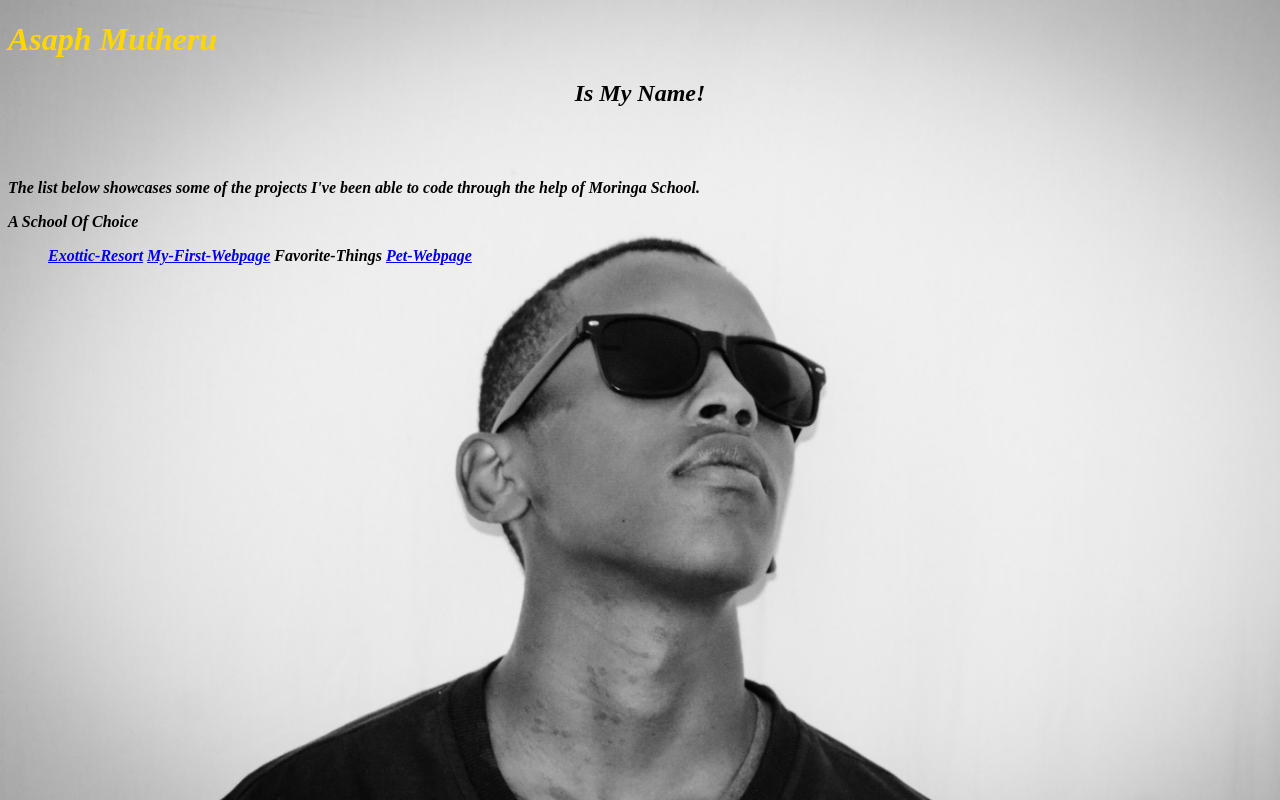
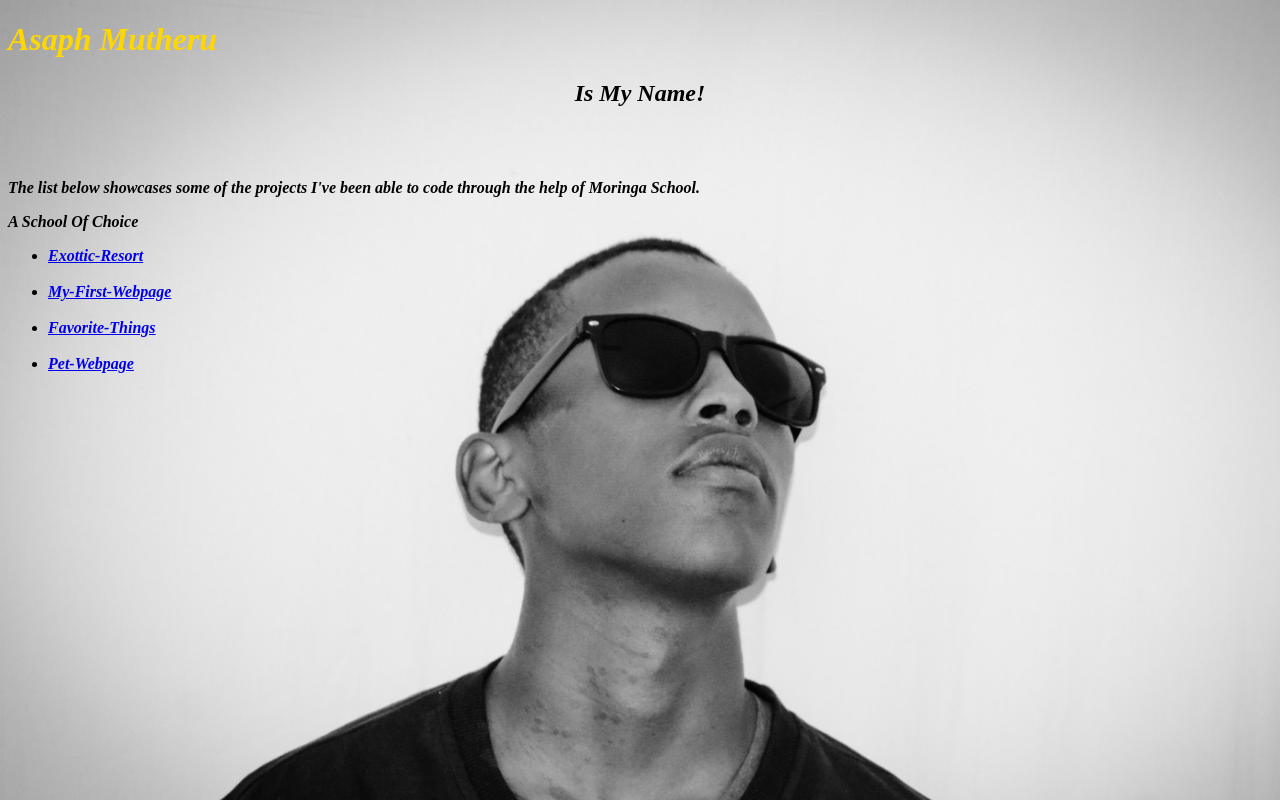
Before and after one commit to Asaph101/Portfolio-Page, a plain HTML site: page Portfolio.html in a window 1280 px wide. Drawn offline with Linux system fonts and the light colour scheme.

Commit message:
Fix spacing errors

```diff
--- a/Portfolio.html
+++ b/Portfolio.html
@@ -13,10 +13,16 @@
     <p>The list below showcases some of the projects I've been able to code through the help of Moringa School.</p>
     <p><strong>A School Of Choice</strong><p>
   <ul>
-     <a class="link" href="home/asaph/Desktop/moringa-school-projects/resort-website-project/index.html">Exottic-Resort</a>
-     <a class="link" href="home/asaph/Desktop/moringa-school-projects/my-first-website/index.html">My-First-Webpage</a>
-     <a class="link" href="home/asaph/Desktop/moringa-school-projects/my-first-website/my-favorite-things.html"></a>Favorite-Things</a>
-     <a class="link" href="home/asaph/Desktop/moringa-school-projects/pet-website/index.html">Pet-Webpage</a>
+     <li><a class="link" href="home/asaph/Desktop/moringa-school-projects/resort-website-project/index.html">Exottic-Resort</a>
+     <br />
+     <br />
+     <li><a class="link" href="home/asaph/Desktop/moringa-school-projects/my-first-website/index.html">My-First-Webpage</a>
+     <br />
+     <br />
+     <li><a class="link" href="home/asaph/Desktop/moringa-school-projects/my-first-website/my-favorite-things.html">Favorite-Things</a>
+     <br />
+     <br />
+     <li><a class="link" href="home/asaph/Desktop/moringa-school-projects/pet-website/index.html">Pet-Webpage</a>
   </ul>
-  </body>
+ </body>
 </html>
```
Also changed, not shown: images/Author.jpg (added).
